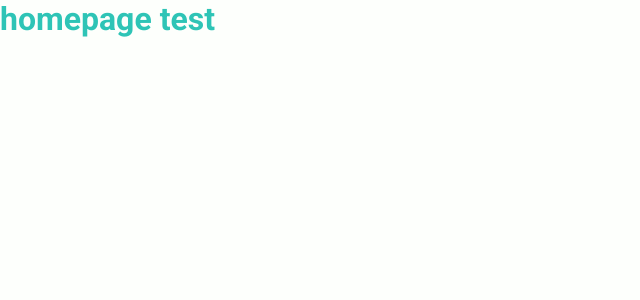
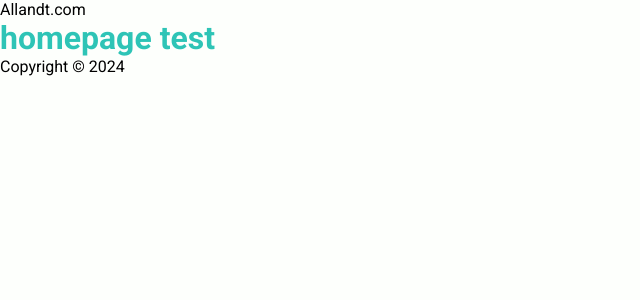
Before and after one commit to overbyte/allandt.com, a Next.js app: page / in a window 1280 px wide. Shown: the top 300 px of the page, without its empty margins (0-640 px from the left). Built offline with nearby package versions, Linux system fonts and the light colour scheme.

Commit message:
add stub header and footer

```diff
--- a/src/app/layout.tsx
+++ b/src/app/layout.tsx
@@ -22,7 +22,11 @@ export default function RootLayout({
 }>) {
   return (
     <html lang="en">
-      <body className={roboto.className}>{children}</body>
+      <body className={roboto.className}>
+        <header>Allandt.com</header>
+        <main>{children}</main>
+        <footer>Copyright &copy; {new Date().getFullYear()}</footer>
+      </body>
     </html>
   );
 }
```
